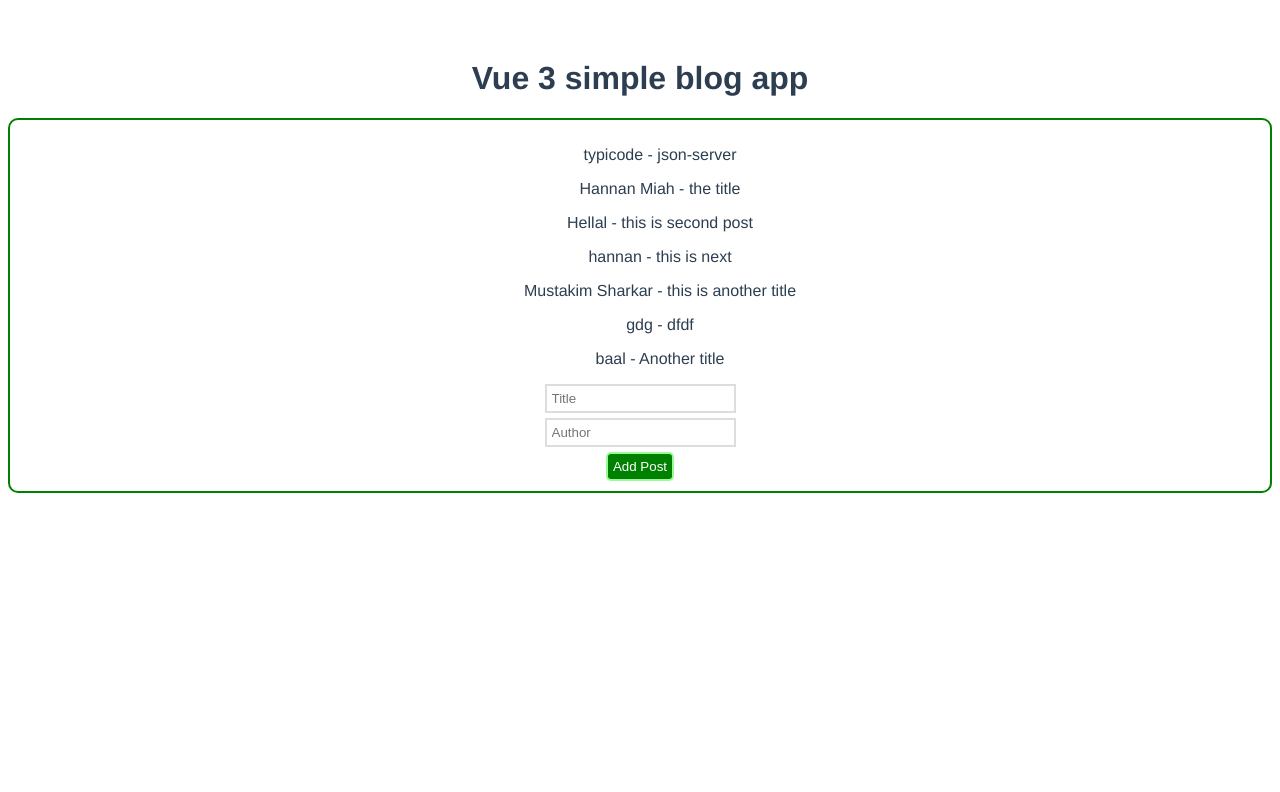
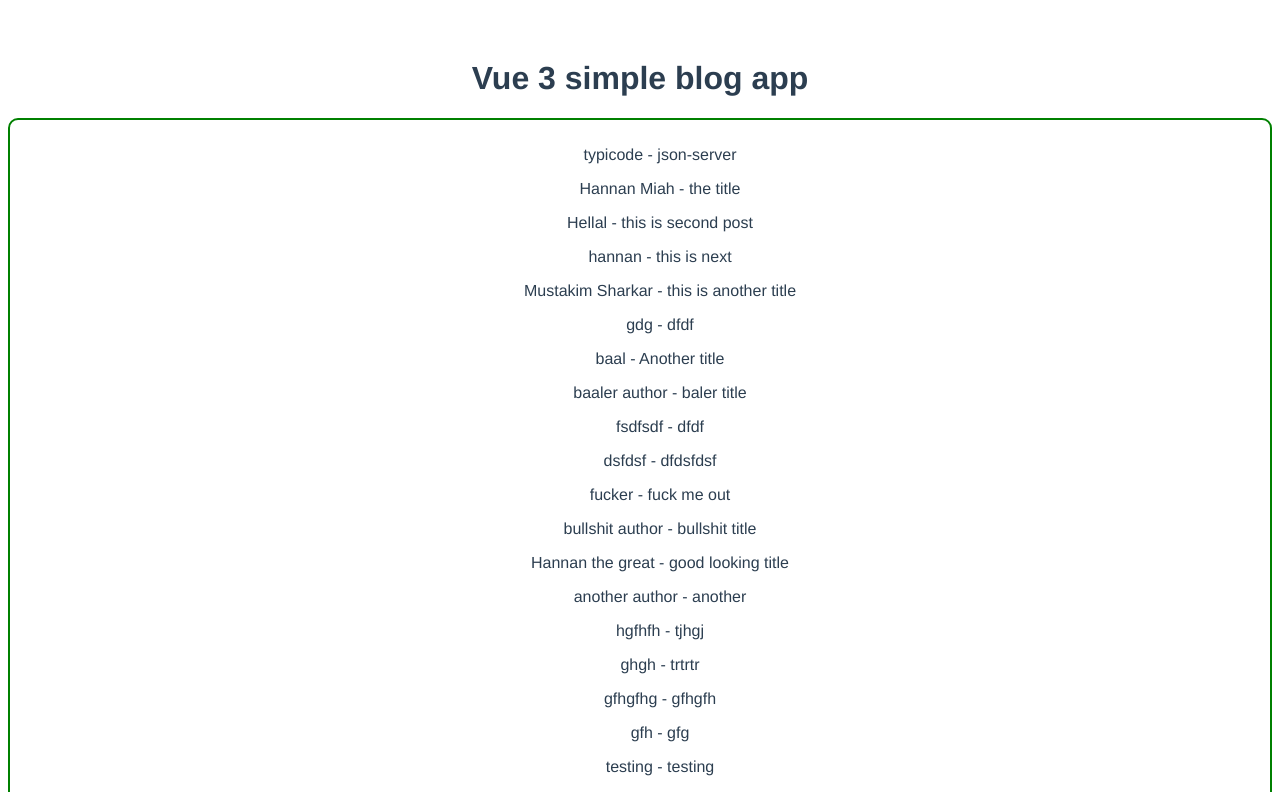
Before and after one commit to hannanmiah/vue-blog-crud, a Vue app: page / in a window 1280 px wide. Shown: the top 792 px of the page. Built offline with nearby package versions, Linux system fonts and the light colour scheme; data requests are answered from the project's data file.

Commit message:
some changed and use toRefs for reactive state

```diff
--- a/db.json
+++ b/db.json
@@ -34,6 +34,76 @@
       "title": "Another title",
       "author": "baal",
       "id": 46
+    },
+    {
+      "author": "baaler author",
+      "title": "baler title",
+      "id": 69
+    },
+    {
+      "title": "dfdf",
+      "author": "fsdfsdf",
+      "id": 70
+    },
+    {
+      "title": "dfdsfdsf",
+      "author": "dsfdsf",
+      "id": 71
+    },
+    {
+      "title": "fuck me out",
+      "author": "fucker",
+      "id": 72
+    },
+    {
+      "title": "bullshit title",
+      "author": "bullshit author",
+      "id": 73
+    },
+    {
+      "author": "Hannan the great",
+      "title": "good looking title",
+      "id": 27
+    },
+    {
+      "title": "another",
+      "author": "another author ",
+      "id": 74
+    },
+    {
+      "title": "tjhgj",
+      "author": "hgfhfh",
+      "id": 75
+    },
+    {
+      "title": "trtrtr",
+      "author": "ghgh",
+      "id": 76
+    },
+    {
+      "title": "gfhgfh",
+      "author": "gfhgfhg",
+      "id": 77
+    },
+    {
+      "title": "gfg",
+      "author": "gfh",
+      "id": 78
+    },
+    {
+      "title": "testing",
+      "author": "testing",
+      "id": 79
+    },
+    {
+      "title": "again ",
+      "author": "testing",
+      "id": 80
+    },
+    {
+      "title": "asdf",
+      "author": "asdf",
+      "id": 81
     }
   ],
   "comments": [
--- a/index.html
+++ b/index.html
@@ -4,7 +4,7 @@
   <meta charset="UTF-8">
   <link rel="icon" href="/favicon.ico" />
   <meta name="viewport" content="width=device-width, initial-scale=1.0">
-  <title>Vite App</title>
+  <title>Sample blog by Hannan Miah</title>
 </head>
 <body>
   <div id="app"></div>
--- a/src/components/HelloWorld.vue
+++ b/src/components/HelloWorld.vue
@@ -1,11 +1,11 @@
 <template>
-  <ul v-for="post in state.posts" :key="post.id">
+  <ul v-for="post in posts" :key="post.id">
     <li>{{post.author}} - {{post.title}}</li>
   </ul>
 </template>
 
 <script>
-import {ref,reactive,onMounted} from 'vue'
+import {onMounted,toRefs} from 'vue'
 import state from '../composables/postComposer'
 import axios from 'axios'
 export default {
@@ -16,7 +16,7 @@ export default {
       console.log('app mounted!')
     })
 
-    return {state}
+    return {...toRefs(state)}
   }
 }
 </script>
```
